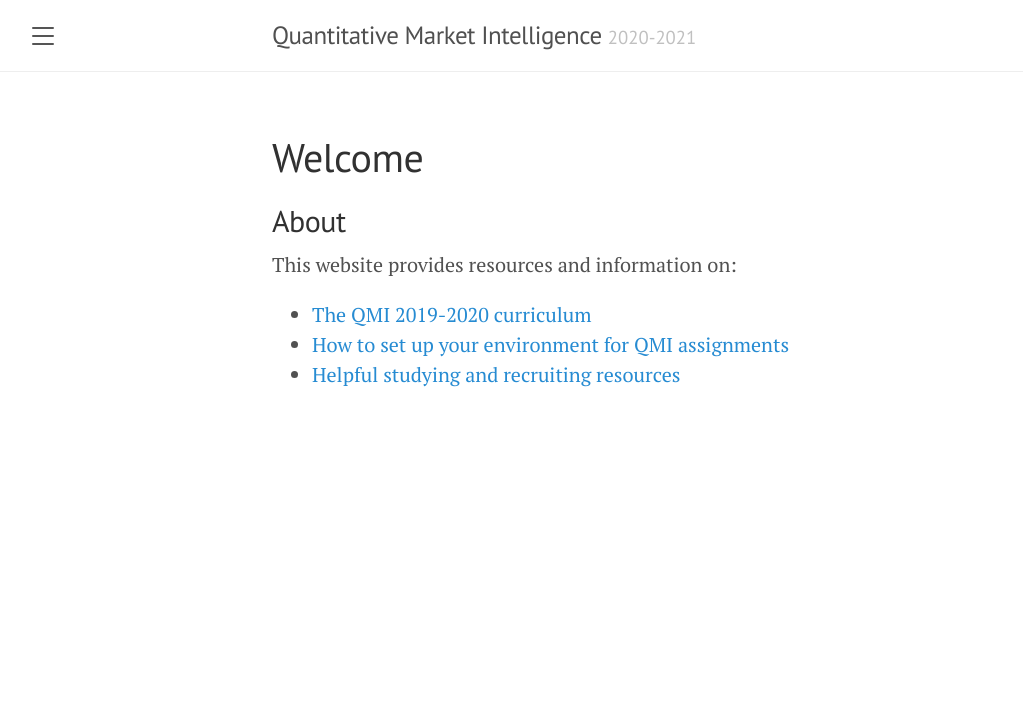
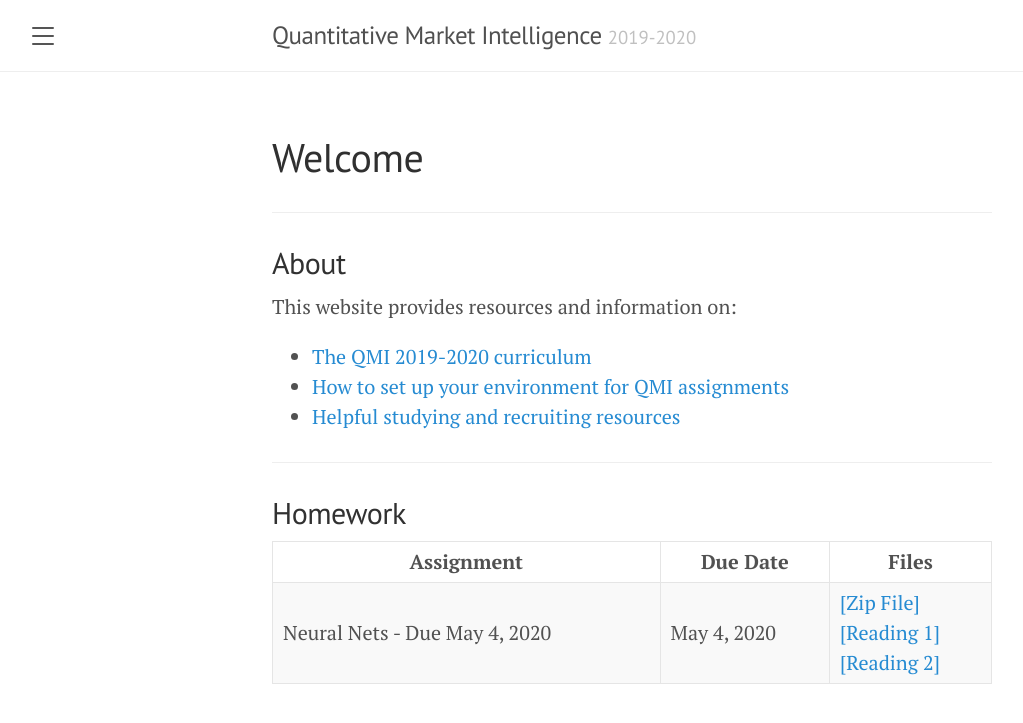
Before and after one commit to quantitativemarketintel/quantitativemarketintel.github.io, a Jekyll site: the page built from index.md, in a window 1280 px wide. Shown: the top 723 px of the page, without its empty margins (8-1031 px from the left). Built offline with Jekyll 4.4.1, drawn with Linux system fonts in a browser that asks for light colours.

Commit message:
Fixed nav and added homework

```diff
--- a/_config.yml
+++ b/_config.yml
@@ -1,6 +1,6 @@
 # Setup
 title:               Quantitative Market Intelligence
-tagline:             '2020-2021'
+tagline:             '2019-2020'
 url:                 'https://quantitativemarketintel.github.io/'
 baseurl:             ''
 permalink:           pretty
--- a/_layouts/homepage.html
+++ /dev/null
@@ -1,7 +0,0 @@
----
-layout: default
----
-
-<div class="page">
-  {{ content }}
-</div>
--- a/index.md
+++ b/index.md
@@ -11,3 +11,11 @@ This website provides resources and information on:
 - [The QMI 2019-2020 curriculum](schedule.md)
 - [How to set up your environment for QMI assignments](setup.md)
 - [Helpful studying and recruiting resources](resources.md)
+
+---
+
+## Homework
+
+| Assignment                    | Due Date | Files                                                                                                                                                                                                                      |
+|-------------------------------|----------|----------------------------------------------------------------------------------------------------------------------------------------------------------------------------------------------------------------------------|
+| Neural Nets - Due May 4, 2020 | May 4, 2020  | [[Zip File]](https://drive.google.com/file/ d/1OQEWKcyfugCfH1B4MoZVmNrV4uAUgKn8/view?usp=sharing) <br>  [[Reading 1]](https://cs231n.github.io/neural-networks-1/)  <br> [[Reading 2]](https://cs231n.github.io/neural-networks-2/) |
```
Also changed, not shown: other parts of index.md (+3 -3 lines).
